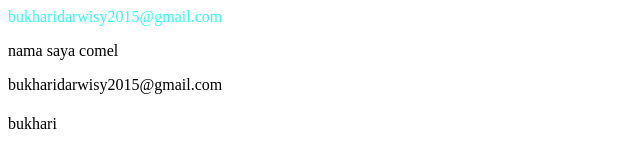
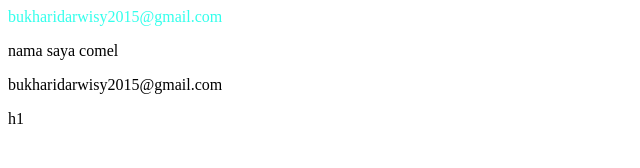
Before and after one commit to bukhari2015/css, a plain HTML site: page index.html in a window 1280 px wide. Shown: the full height of the page, 0-640 px from the left. Drawn offline with Linux system fonts and the light colour scheme.

Commit message:
Update index.html

```diff
--- a/index.html
+++ b/index.html
@@ -1,4 +1,4 @@
 <p><font color="#33FFEC">bukharidarwisy2015@gmail.com</font></p>
 <p>nama saya comel</p>
 <p>bukharidarwisy2015@gmail.com</p>
-<p><font color="#000000"><h1></h1>bukhari</h1></font></p>
+<p><font color="#000000">h1<bukhari</font></p>
```
